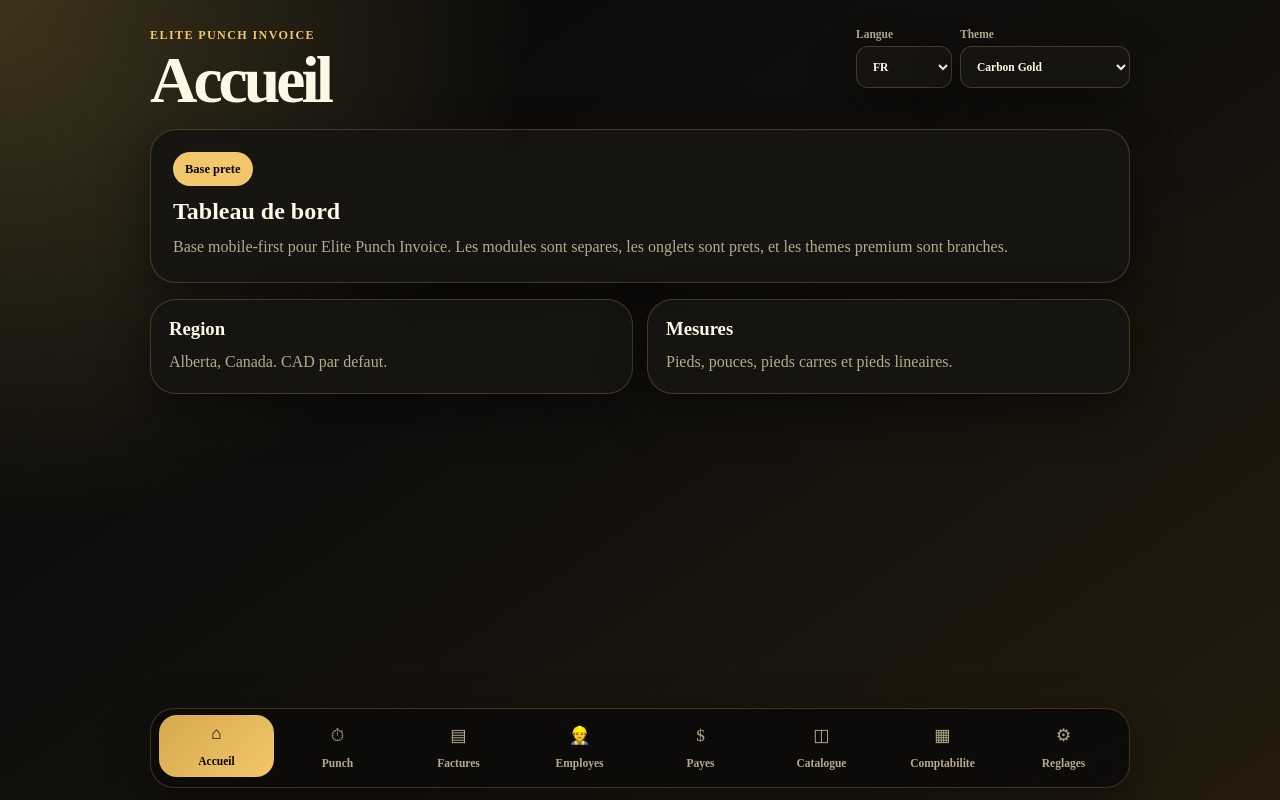
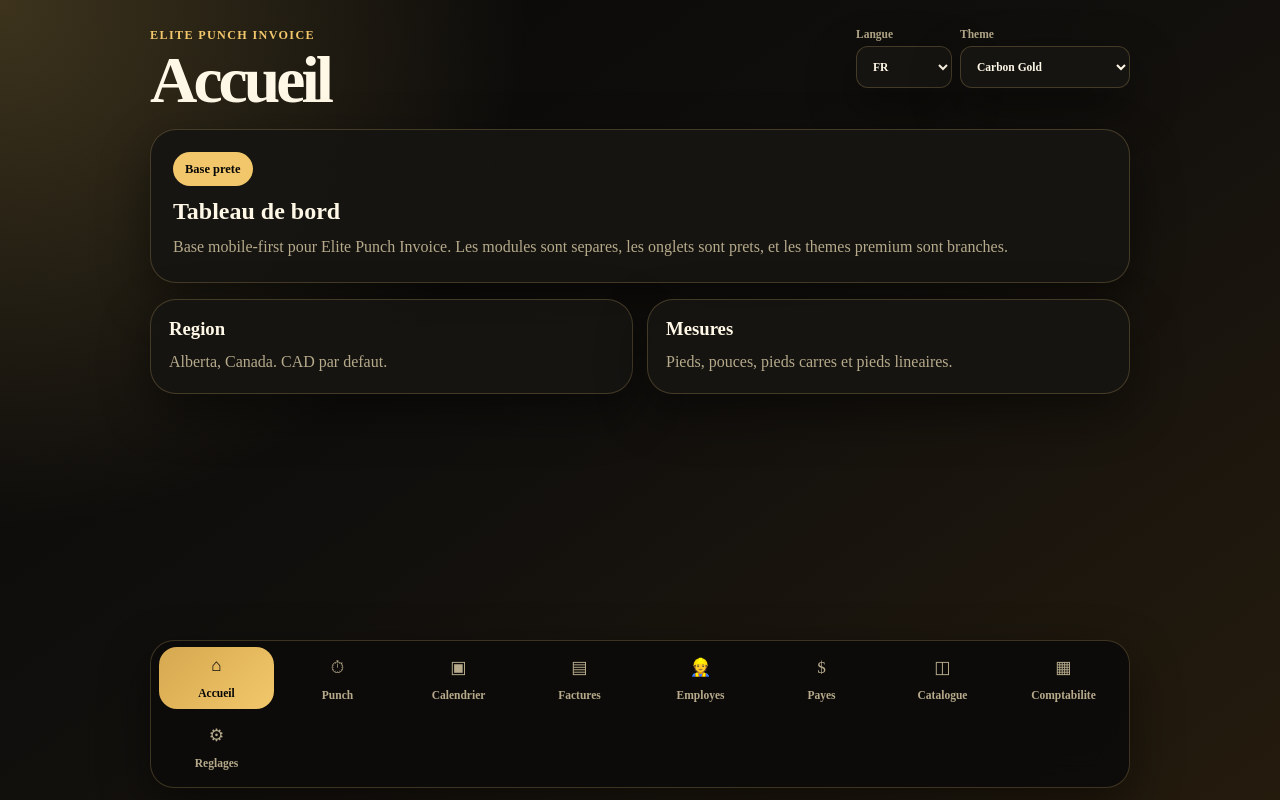
Before and after one commit to bisaillonpatrick1979-dev/Elite-Punch-Invoices, a React (Vite) app: page / in a window 1280 px wide. Built offline with nearby package versions, Linux system fonts and the light colour scheme.

Commit message:
Add calendar tab to navigation

```diff
--- a/src/App.jsx
+++ b/src/App.jsx
@@ -5,6 +5,7 @@ import { getTranslations } from "./i18n/index.js";
 
 import Dashboard from "./modules/dashboard/Dashboard.jsx";
 import Punch from "./modules/punch/Punch.jsx";
+import Calendar from "./modules/calendar/Calendar.jsx";
 import Invoices from "./modules/invoices/Invoices.jsx";
 import Employees from "./modules/employees/Employees.jsx";
 import Payroll from "./modules/payroll/Payroll.jsx";
@@ -15,6 +16,7 @@ import Settings from "./modules/settings/Settings.jsx";
 const tabs = [
   { id: "dashboard", icon: "⌂", component: Dashboard },
   { id: "punch", icon: "⏱", component: Punch },
+  { id: "calendar", icon: "▣", component: Calendar },
   { id: "invoices", icon: "▤", component: Invoices },
   { id: "employees", icon: "👷", component: Employees },
   { id: "payroll", icon: "$", component: Payroll },
```
